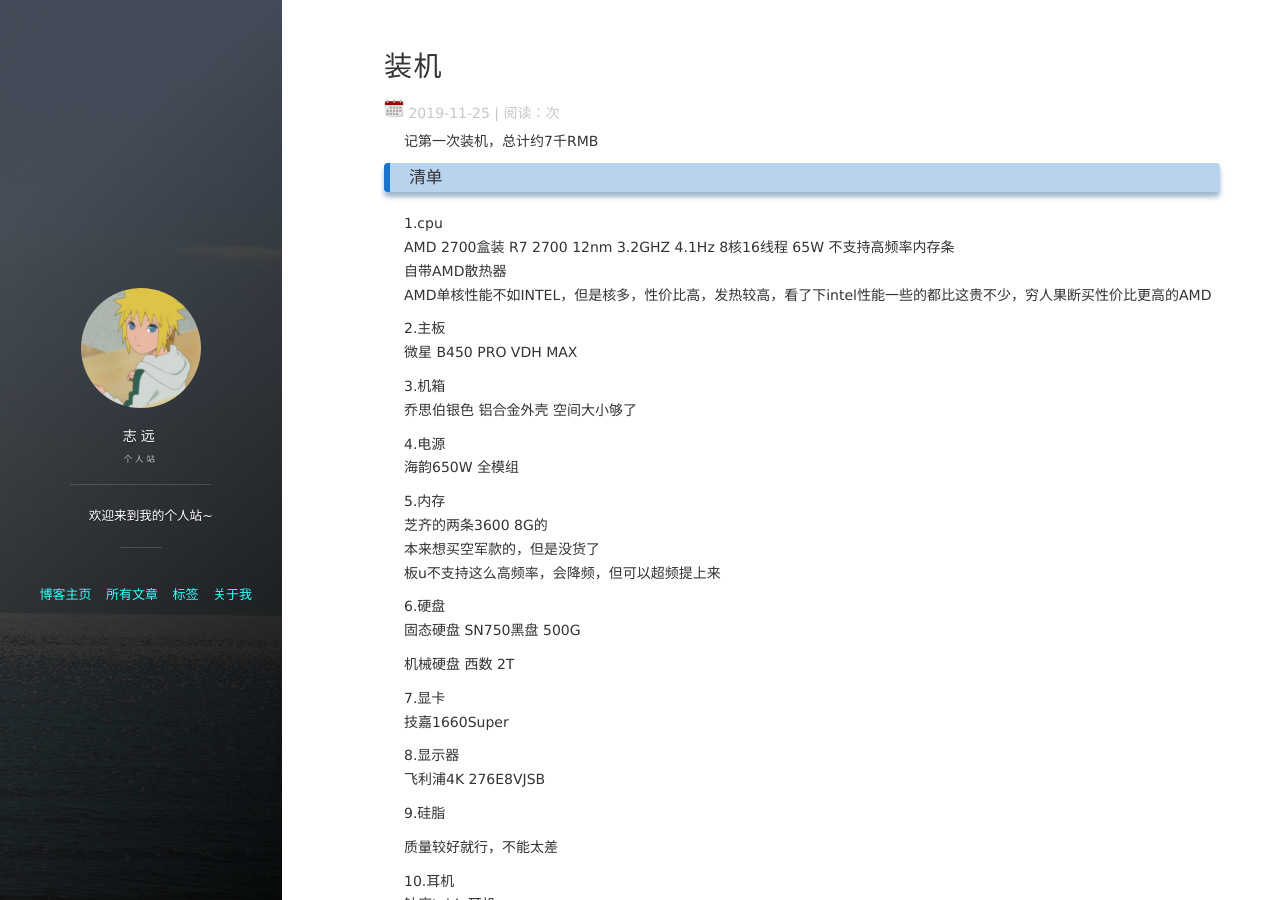
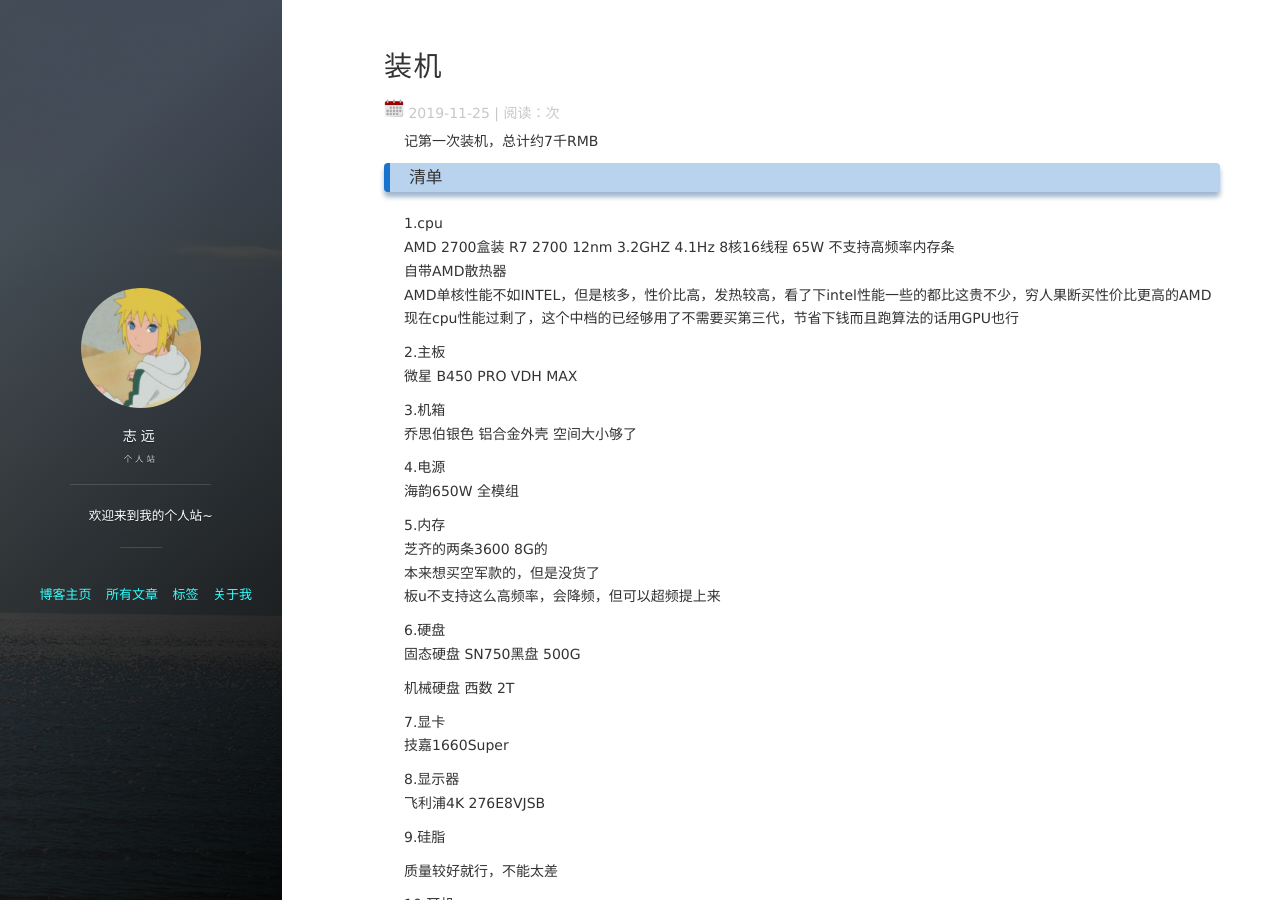
Before and after one commit to blueskyxzy/blueskyxzy.github.io, a Jekyll site: the page built from _posts/2019-11-25-computerinstall.md, in a window 1280 px wide and 900 px high. Built offline with Jekyll 4.4.1, drawn with Linux system fonts in a browser that asks for light colours; nearby versions of some CDN libraries; comment, search, counter and statistics services are not loaded.

Commit message:
add 装机

```diff
--- a/_posts/2019-11-25-computerinstall.md
+++ b/_posts/2019-11-25-computerinstall.md
@@ -12,6 +12,7 @@ tags: 技能
    AMD 2700盒装  R7 2700   12nm  3.2GHZ  4.1Hz   8核16线程   65W 不支持高频率内存条
    自带AMD散热器
    AMD单核性能不如INTEL，但是核多，性价比高，发热较高，看了下intel性能一些的都比这贵不少，穷人果断买性价比更高的AMD
+   现在cpu性能过剩了，这个中档的已经够用了不需要买第三代，节省下钱而且跑算法的话用GPU也行
 
 2.主板
    微星 B450 PRO VDH MAX
```
